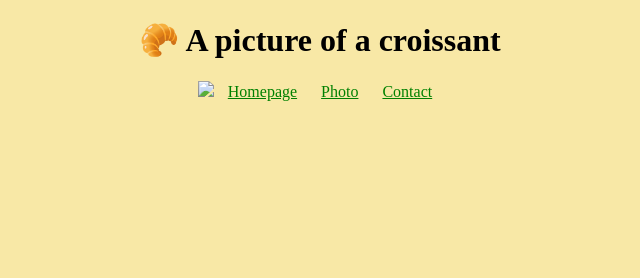
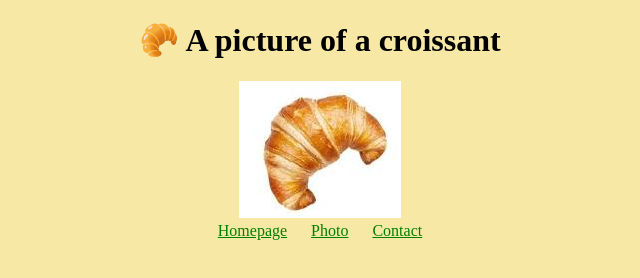
Before and after one commit to stephaniemv9/Crossaint, a plain HTML site: page photo.html in a window 1280 px wide. Shown: the whole page, without its empty margins (320-960 px from the left). Drawn offline with Linux system fonts and the light colour scheme.

Commit message:
Changed photo and adjusted html

```diff
--- a/photo.html
+++ b/photo.html
@@ -9,11 +9,11 @@
   </head>
   <body>
     <h1>🥐 A picture of a croissant</h1>
-    <img src="/images.jpg" />
-    <span>
+    <img src="/images/croissant.jpg" />
+    <div>
       <a href="/" class="homepage">Homepage</a>
       <a href="/photo.html" class="photo">Photo</a>
       <a href="/contact.html" class="contact">Contact</a>
-    </span>
+    </div>
   </body>
 </html>
```
Also changed, not shown: images/croissant.jpg (renamed from image.jpg).
